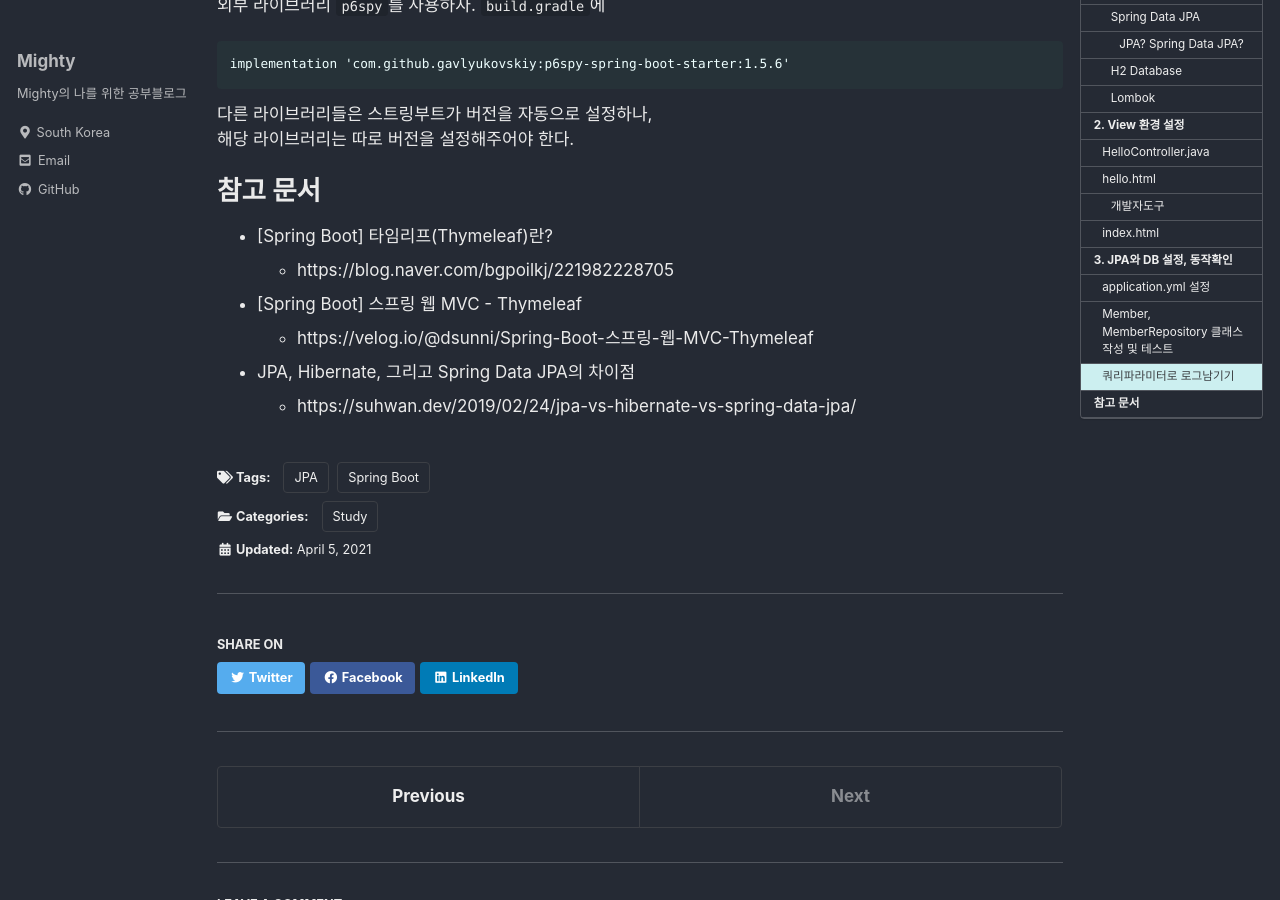
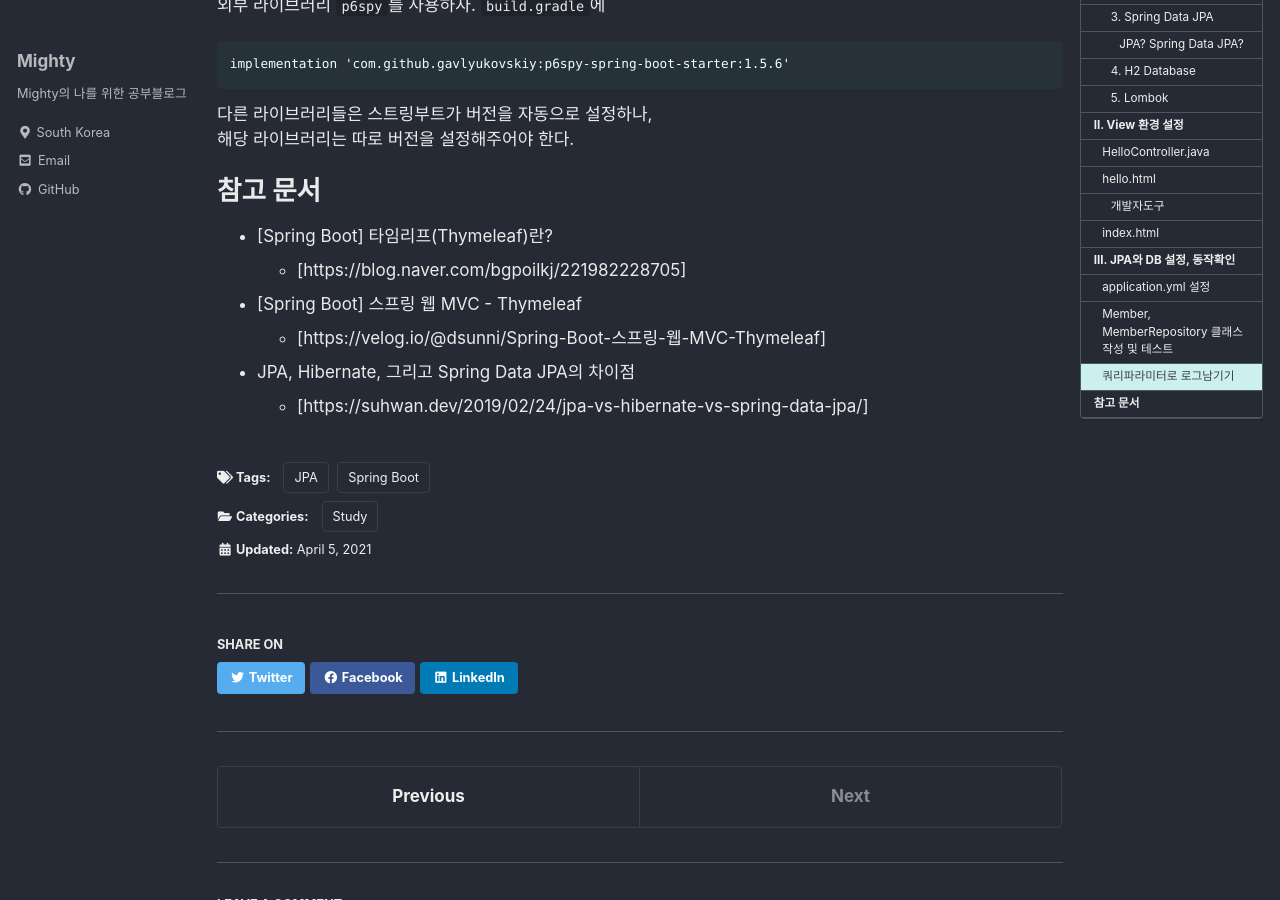
Before and after one commit to Mighty96/Mighty96.github.io, a Jekyll site: the page built from _posts/study/2021-04-05-jpa-useful-1.md, in a window 1280 px wide and 900 px high, scrolled down 4378 px. Built offline with Jekyll 4.4.1, drawn with Linux system fonts in a browser that asks for light colours; cached includes are drawn as plain includes; comment, search, counter and statistics services are not loaded; some of the changed text lies outside the part shown.

Commit message:
Update some Link

````diff
--- a/_posts/study/2021-04-05-jpa-useful-1.md
+++ b/_posts/study/2021-04-05-jpa-useful-1.md
@@ -54,16 +54,16 @@ toc_sticky: true
   - Spring에서 제공하는 모듈로, JPA를 더 쉽게 사용할 수 있도록 도와준다.
   - JPA를 한단계 더 추상화시킨 `Repository`라는 인터페이스를 제공한다.
 
-### H2 Database
+### 4. H2 Database
 
 데이터베이스. MySQL도 사용할 수 있으나, 예제를 위해 교육용으로 선택.
 
-### Lombok
+### 5. Lombok
 
 `Getter`, `Setter` 등을 어노테이션으로 간단하게 만들어준다.
 
 
-# 2. View 환경 설정
+# II. View 환경 설정
 
 ## HelloController.java
 
@@ -134,7 +134,7 @@ Hello
 </html>
 ```
 
-# 3. JPA와 DB 설정, 동작확인
+# III. JPA와 DB 설정, 동작확인
 
 ## application.yml 설정
 
@@ -188,8 +188,8 @@ implementation 'com.github.gavlyukovskiy:p6spy-spring-boot-starter:1.5.6'
 
 # 참고 문서
 - [Spring Boot] 타임리프(Thymeleaf)란?
-  - https://blog.naver.com/bgpoilkj/221982228705
+  - [https://blog.naver.com/bgpoilkj/221982228705]
 - [Spring Boot] 스프링 웹 MVC - Thymeleaf
-  - https://velog.io/@dsunni/Spring-Boot-스프링-웹-MVC-Thymeleaf
+  - [https://velog.io/@dsunni/Spring-Boot-스프링-웹-MVC-Thymeleaf]
 - JPA, Hibernate, 그리고 Spring Data JPA의 차이점
-  - https://suhwan.dev/2019/02/24/jpa-vs-hibernate-vs-spring-data-jpa/
+  - [https://suhwan.dev/2019/02/24/jpa-vs-hibernate-vs-spring-data-jpa/]
````
Also changed, not shown: other parts of _posts/study/2021-04-05-jpa-useful-1.md (+5 -5 lines).
